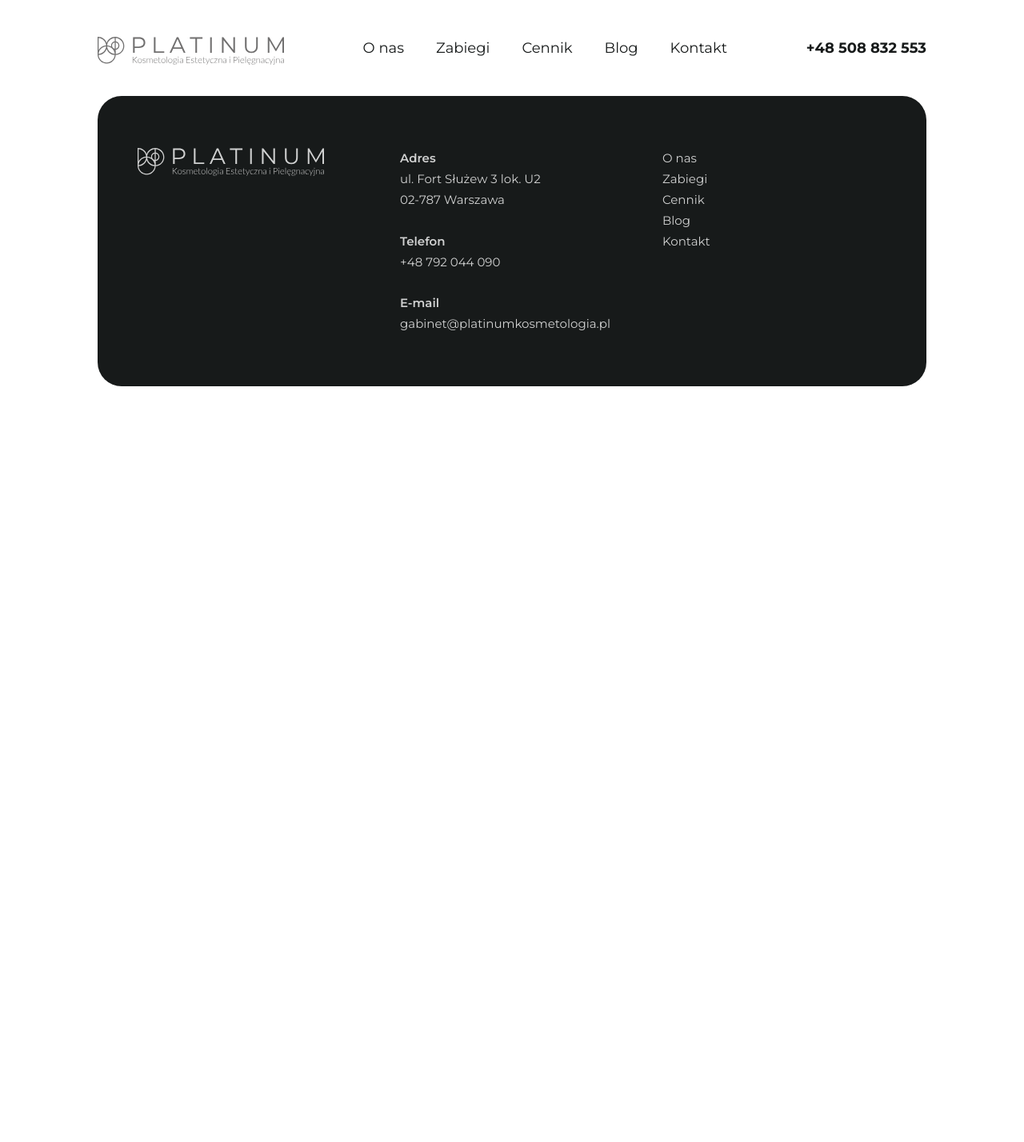
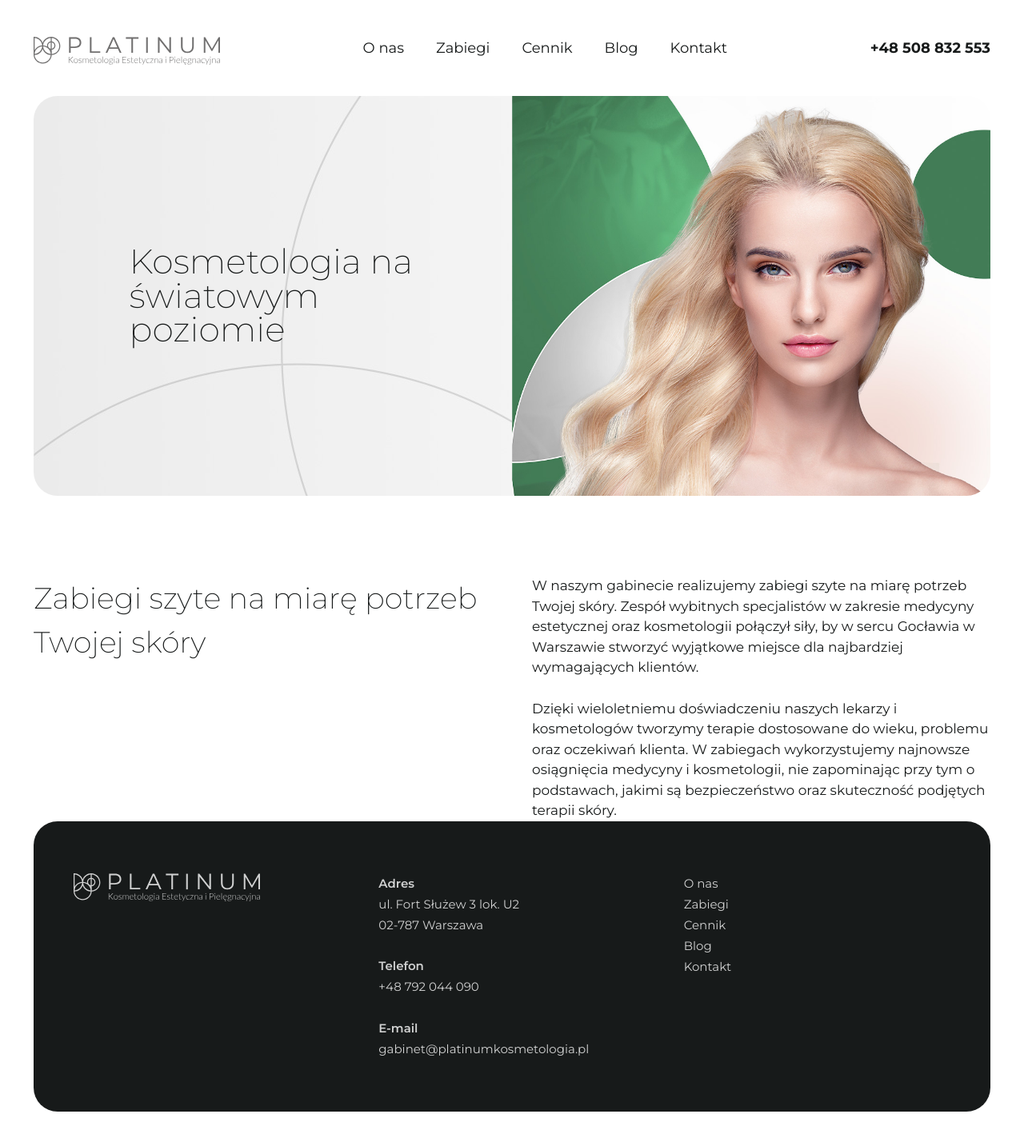
Before and after one commit to noszczykmichal/nextjs-klinika-zdrowej-skory, a Next.js app: page / in a window 1280 px wide. Shown: the top 1428 px of the page at 80% size. Before the commit the page ends 800 px from the top, so only its background shows below. Built offline with nearby package versions, Linux system fonts and the light colour scheme.

Commit message:
save before shadcn

```diff
--- a/src/app/globals.css
+++ b/src/app/globals.css
@@ -1,29 +1,19 @@
 @import "tailwindcss";
 
 :root {
+  /* colors */
   --black-100: #171a1a;
   --gray-100: #706f6f;
   --white-100: rgba(255, 255, 255, 0.8);
+
+  /* sizing */
+  --primary-border-radius: 30px;
+
+  /* fonts */
+  --font-size-banner: calc(30px + 1vw);
+  --font-size-heading: calc(24px + 1vmax);
 }
 
-@theme inline {
-  --black-100: var(--black-100);
-  --gray-100: var(--gray-100);
-  --white-100: var(--white-100);
-  /* --color-background: var(--background); */
-  /* --color-foreground: var(--foreground); */
-  /* --font-sans: var(--font-geist-sans); */
-  /* --font-mono: var(--font-geist-mono); */
-  /* --font-montserrat: (var(--font-montserrat)); */
-}
-
-/* @media (prefers-color-scheme: dark) {
-  :root {
-    --background: #0a0a0a;
-    --foreground: #ededed;
-  }
-}
-*/
 body {
   /* background: var(--background); */
   /* color: var(--foreground); */
--- a/src/app/layout.tsx
+++ b/src/app/layout.tsx
@@ -31,7 +31,8 @@ export default function RootLayout({
   return (
     <html lang="en">
       <body className={`${montserrat.variable} antialiased`}>
-        <header className="flex justify-between text-lg py-[46px] px-[80px]">
+        <header className="text-lg">
+          <nav className="max-w-[1300px] mx-auto flex justify-between py-[46px]">
             <Link href="/">
               <Logo className="fill-[var(--gray-100)]" />
             </Link>
@@ -48,10 +49,13 @@ export default function RootLayout({
             >
               +48 508 832 553
             </a>
+          </nav>
         </header>
 
-        <main className="px-[80px">{children}</main>
-        <footer className="bg-[var(--black-100)] mx-[80px] rounded-[30px] text-[var(--white-100)] px-[50px] py-[65px] flex gap-[48px] text-[15px] leading-[26px]">
+        <main className="max-w-[1300px] mx-auto">{children}</main>
+
+        <footer className="text-[var(--white-100)] text-[15px] leading-[26px]">
+          <section className="max-w-[1300px] h-[100%] mx-auto px-[50px] py-[65px] flex gap-[48px] bg-[var(--black-100)] rounded-[var(--primary-border-radius)]">
             <div className="w-1/3">
               <Link href="/">
                 <Logo className="fill-[var(--white-100)]" />
@@ -81,6 +85,7 @@ export default function RootLayout({
                 ))}
               </ul>
             </div>
+          </section>
         </footer>
       </body>
     </html>
--- a/src/app/page.tsx
+++ b/src/app/page.tsx
@@ -1,3 +1,62 @@
+import Image from "next/image";
+
+import pkBannerLeft from "@/assets/pk-banner-left.jpg";
+import pkBannerRight from "@/assets/pk-banner-right.jpg";
+
 export default function Home() {
-  return <div></div>;
+  return (
+    <section className="max-w-[1300px] mx-auto grid gap-y-[100px]">
+      <div className="flex rounded-[var(--primary-border-radius)] overflow-hidden max-h-[500px]">
+        <div
+          className="w-[50%] flex justify-center items-center"
+          style={{ backgroundImage: `url(${pkBannerLeft.src})` }}
+        >
+          <h1
+            style={{
+              fontSize: "var(--font-size-banner)",
+              lineHeight: "var(--font-size-banner)",
+            }}
+            className="w-[60%] font-extralight"
+          >
+            Kosmetologia na światowym poziomie
+          </h1>
+        </div>
+        <Image
+          src={pkBannerRight}
+          alt=""
+          width={0}
+          height={0}
+          className="w-[50%] object-cover"
+        />
+      </div>
+      <article>
+        <div className="flex gap-x-[50px]">
+          <h3
+            style={{
+              fontSize: "var(--font-size-heading)",
+            }}
+            className="w-[50%] font-extralight"
+          >
+            Zabiegi szyte na miarę potrzeb Twojej skóry
+          </h3>
+          <div className="w-[50%] text-[17px]">
+            <p className="pb-[26px]">
+              W naszym gabinecie realizujemy zabiegi szyte na miarę potrzeb
+              Twojej skóry. Zespół wybitnych specjalistów w zakresie medycyny
+              estetycznej oraz kosmetologii połączył siły, by w sercu Gocławia w
+              Warszawie stworzyć wyjątkowe miejsce dla najbardziej wymagających
+              klientów.
+            </p>
+            <p>
+              Dzięki wieloletniemu doświadczeniu naszych lekarzy i kosmetologów
+              tworzymy terapie dostosowane do wieku, problemu oraz oczekiwań
+              klienta. W zabiegach wykorzystujemy najnowsze osiągnięcia medycyny
+              i kosmetologii, nie zapominając przy tym o podstawach, jakimi są
+              bezpieczeństwo oraz skuteczność podjętych terapii skóry.
+            </p>
+          </div>
+        </div>
+      </article>
+    </section>
+  );
 }
```
Also changed, not shown: src/assets/pk-banner-left.jpg (added), src/assets/pk-banner-right.jpg (added). Lines whose indentation alone changed are shown as unchanged.
